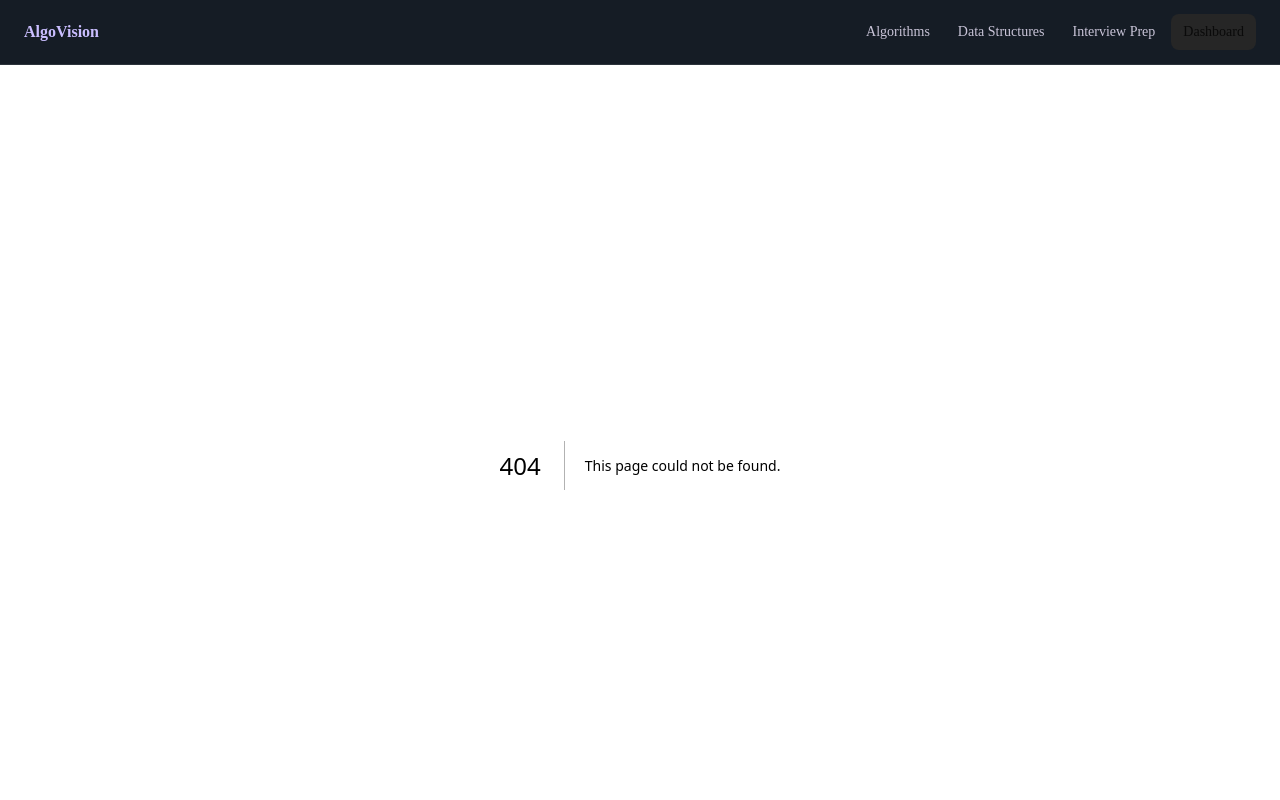
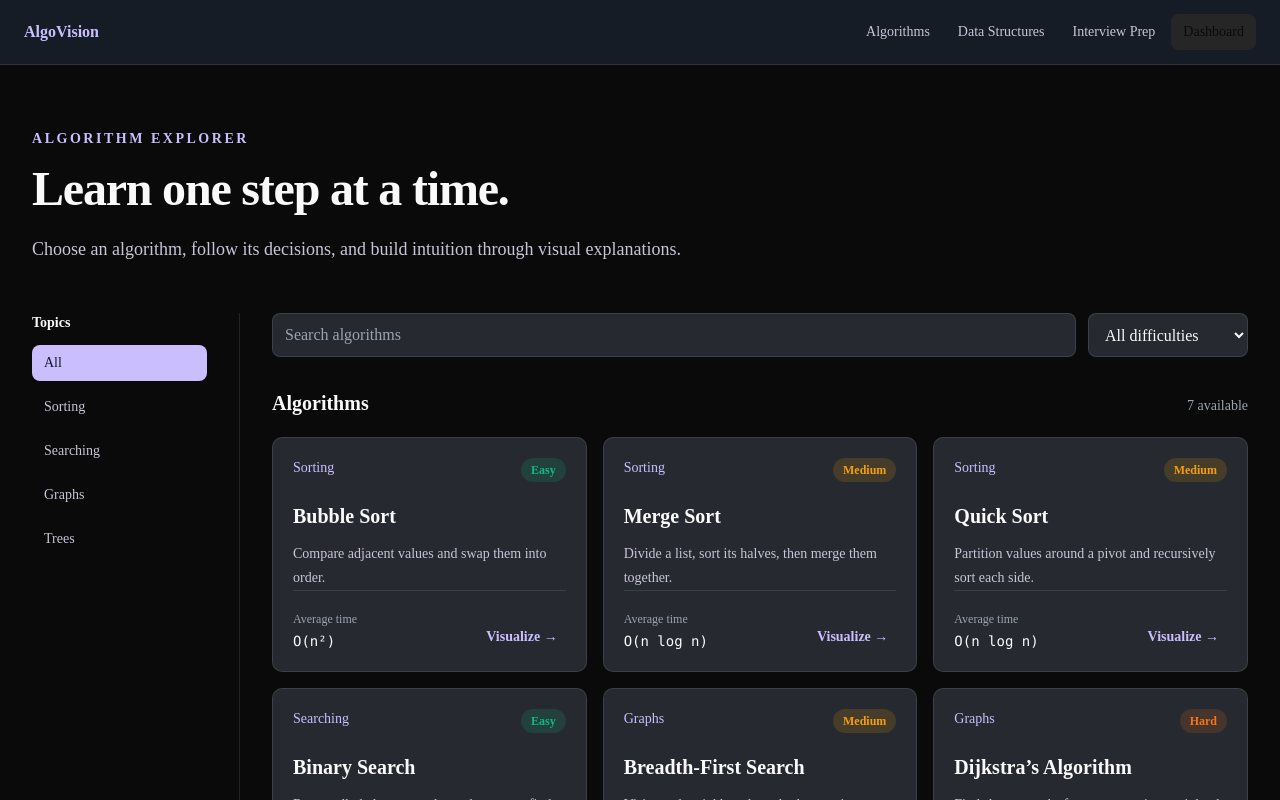
Before and after one commit to Shourov98/algo-vision, a Next.js app in the folder frontend/: page /algorithms in a window 1280 px wide. Before the commit this address had no page. Shown: the top 800 px of the page. Built offline with nearby package versions, Linux system fonts and the light colour scheme.

Commit message:
feat(frontend): add algorithms explorer
Add a data-driven Algorithms Explorer with local typed catalog data, URL-backed topic and difficulty filters, search, and an empty state.

Refs: ALGOVISION_FRONTEND_PLAN.md §20 (F1.6)

```diff
--- /dev/null
+++ b/frontend/src/app/algorithms/page.tsx
@@ -0,0 +1,80 @@
+import Link from "next/link";
+
+import { AlgorithmCard } from "@/components/algorithms/algorithm-card";
+import { algorithmCategories, algorithms, type AlgorithmCategory, type AlgorithmDifficulty } from "@/features/algorithms/mock-data";
+
+type ExplorerSearchParams = Promise<{ category?: string; difficulty?: string; q?: string }>;
+
+function buildExplorerHref(params: { category?: string | undefined; difficulty?: string | undefined; q?: string | undefined }) {
+  const search = new URLSearchParams();
+  if (params.category && params.category !== "All") search.set("category", params.category);
+  if (params.difficulty && params.difficulty !== "All") search.set("difficulty", params.difficulty);
+  if (params.q) search.set("q", params.q);
+  const query = search.toString();
+  return query ? `/algorithms?${query}` : "/algorithms";
+}
+
+export default async function AlgorithmsPage({ searchParams }: { searchParams: ExplorerSearchParams }) {
+  const params = await searchParams;
+  const category = algorithmCategories.includes(params.category as (typeof algorithmCategories)[number]) ? params.category as "All" | AlgorithmCategory : "All";
+  const difficulty = ["All", "Easy", "Medium", "Hard"].includes(params.difficulty ?? "") ? params.difficulty as "All" | AlgorithmDifficulty : "All";
+  const query = params.q?.trim().toLowerCase() ?? "";
+  const visibleAlgorithms = algorithms.filter((algorithm) => (
+    (category === "All" || algorithm.category === category)
+    && (difficulty === "All" || algorithm.difficulty === difficulty)
+    && (!query || `${algorithm.name} ${algorithm.description} ${algorithm.category}`.toLowerCase().includes(query))
+  ));
+
+  return (
+    <div className="mx-auto w-full max-w-7xl px-6 py-12 lg:px-8 lg:py-16">
+      <div className="max-w-2xl">
+        <p className="text-sm font-semibold tracking-[0.18em] text-accent-strong uppercase">Algorithm explorer</p>
+        <h1 className="mt-4 text-4xl font-semibold tracking-tight text-foreground sm:text-5xl">Learn one step at a time.</h1>
+        <p className="mt-5 text-lg leading-8 text-text-muted">Choose an algorithm, follow its decisions, and build intuition through visual explanations.</p>
+      </div>
+
+      <div className="mt-12 grid gap-8 lg:grid-cols-[13rem_1fr]">
+        <aside aria-label="Algorithm filters" className="lg:border-r lg:border-border lg:pr-8">
+          <h2 className="text-sm font-semibold text-foreground">Topics</h2>
+          <nav className="mt-3 flex gap-2 overflow-x-auto pb-2 lg:flex-col" aria-label="Algorithm categories">
+            {algorithmCategories.map((item) => {
+              const active = item === category;
+              return <Link className={`shrink-0 rounded-md px-3 py-2 text-sm font-medium focus-visible:outline-2 focus-visible:outline-offset-2 focus-visible:outline-focus-ring ${active ? "bg-accent-strong text-surface" : "text-text-muted hover:bg-surface-raised hover:text-foreground"}`} href={buildExplorerHref({ category: item, difficulty, q: params.q })} key={item}>{item}</Link>;
+            })}
+          </nav>
+        </aside>
+
+        <section aria-labelledby="algorithm-results">
+          <form className="grid gap-3 sm:grid-cols-[1fr_10rem]" action="/algorithms">
+            <input type="hidden" name="category" value={category === "All" ? "" : category} />
+            <label className="sr-only" htmlFor="algorithm-search">Search algorithms</label>
+            <input className="h-11 rounded-md border border-border bg-surface-raised px-3 text-foreground placeholder:text-text-subtle focus-visible:outline-2 focus-visible:outline-offset-2 focus-visible:outline-focus-ring" defaultValue={params.q} id="algorithm-search" name="q" placeholder="Search algorithms" type="search" />
+            <label className="sr-only" htmlFor="difficulty">Difficulty</label>
+            <select className="h-11 rounded-md border border-border bg-surface-raised px-3 text-foreground focus-visible:outline-2 focus-visible:outline-offset-2 focus-visible:outline-focus-ring" defaultValue={difficulty} id="difficulty" name="difficulty">
+              <option value="All">All difficulties</option>
+              <option value="Easy">Easy</option>
+              <option value="Medium">Medium</option>
+              <option value="Hard">Hard</option>
+            </select>
+          </form>
+
+          <div className="mt-8 flex items-baseline justify-between gap-4">
+            <h2 id="algorithm-results" className="text-xl font-semibold text-foreground">Algorithms</h2>
+            <p className="text-sm text-text-subtle">{visibleAlgorithms.length} available</p>
+          </div>
+          {visibleAlgorithms.length ? (
+            <div className="mt-5 grid gap-4 md:grid-cols-2 xl:grid-cols-3">
+              {visibleAlgorithms.map((algorithm) => <AlgorithmCard algorithm={algorithm} key={algorithm.slug} />)}
+            </div>
+          ) : (
+            <div className="mt-5 rounded-lg border border-border bg-surface-raised p-8 text-center">
+              <p className="font-semibold text-foreground">No algorithms found</p>
+              <p className="mt-2 text-sm text-text-muted">Try a different search or remove a filter.</p>
+              <Link className="mt-4 inline-block text-sm font-semibold text-accent-strong hover:underline focus-visible:outline-2 focus-visible:outline-offset-2 focus-visible:outline-focus-ring" href="/algorithms">Clear filters</Link>
+            </div>
+          )}
+        </section>
+      </div>
+    </div>
+  );
+}
--- /dev/null
+++ b/frontend/src/components/algorithms/algorithm-card.tsx
@@ -0,0 +1,37 @@
+import Link from "next/link";
+
+import type { AlgorithmSummary } from "@/features/algorithms/mock-data";
+
+const difficultyStyles = {
+  Easy: "bg-success/15 text-success",
+  Medium: "bg-warning/15 text-warning",
+  Hard: "bg-danger/15 text-danger",
+} as const;
+
+export function AlgorithmCard({ algorithm }: { algorithm: AlgorithmSummary }) {
+  return (
+    <article className="flex min-h-56 flex-col rounded-lg border border-border bg-surface-raised p-5 transition-colors hover:bg-surface-hover">
+      <div className="flex items-start justify-between gap-4">
+        <p className="text-sm font-medium text-accent-strong">{algorithm.category}</p>
+        <span className={`rounded-full px-2.5 py-1 text-xs font-semibold ${difficultyStyles[algorithm.difficulty]}`}>
+          {algorithm.difficulty}
+        </span>
+      </div>
+      <h2 className="mt-5 text-xl font-semibold text-foreground">{algorithm.name}</h2>
+      <p className="mt-3 text-sm leading-6 text-text-muted">{algorithm.description}</p>
+      <div className="mt-auto flex items-end justify-between gap-4 border-t border-border pt-5">
+        <div>
+          <p className="text-xs text-text-subtle">Average time</p>
+          <p className="mt-1 font-mono text-sm text-foreground">{algorithm.timeComplexity}</p>
+        </div>
+        <Link
+          className="rounded-md px-2 py-1 text-sm font-semibold text-accent-strong hover:bg-surface focus-visible:outline-2 focus-visible:outline-offset-2 focus-visible:outline-focus-ring"
+          href={`/algorithms/${algorithm.slug}`}
+        >
+          Visualize
+          <span aria-hidden="true"> →</span>
+        </Link>
+      </div>
+    </article>
+  );
+}
--- /dev/null
+++ b/frontend/src/features/algorithms/mock-data.ts
@@ -0,0 +1,23 @@
+export const algorithmCategories = ["All", "Sorting", "Searching", "Graphs", "Trees"] as const;
+
+export type AlgorithmCategory = Exclude<(typeof algorithmCategories)[number], "All">;
+export type AlgorithmDifficulty = "Easy" | "Medium" | "Hard";
+
+export interface AlgorithmSummary {
+  slug: string;
+  name: string;
+  description: string;
+  category: AlgorithmCategory;
+  difficulty: AlgorithmDifficulty;
+  timeComplexity: string;
+}
+
+export const algorithms: readonly AlgorithmSummary[] = [
+  { slug: "bubble-sort", name: "Bubble Sort", description: "Compare adjacent values and swap them into order.", category: "Sorting", difficulty: "Easy", timeComplexity: "O(n²)" },
+  { slug: "merge-sort", name: "Merge Sort", description: "Divide a list, sort its halves, then merge them together.", category: "Sorting", difficulty: "Medium", timeComplexity: "O(n log n)" },
+  { slug: "quick-sort", name: "Quick Sort", description: "Partition values around a pivot and recursively sort each side.", category: "Sorting", difficulty: "Medium", timeComplexity: "O(n log n)" },
+  { slug: "binary-search", name: "Binary Search", description: "Repeatedly halve a sorted search space to find a target.", category: "Searching", difficulty: "Easy", timeComplexity: "O(log n)" },
+  { slug: "breadth-first-search", name: "Breadth-First Search", description: "Visit graph neighbors layer by layer using a queue.", category: "Graphs", difficulty: "Medium", timeComplexity: "O(V + E)" },
+  { slug: "dijkstra", name: "Dijkstra’s Algorithm", description: "Find shortest paths from a source in a weighted graph.", category: "Graphs", difficulty: "Hard", timeComplexity: "O((V + E) log V)" },
+  { slug: "binary-search-tree", name: "Binary Search Tree", description: "Navigate an ordered tree to search, insert, and remove values.", category: "Trees", difficulty: "Medium", timeComplexity: "O(log n)" },
+];
```
